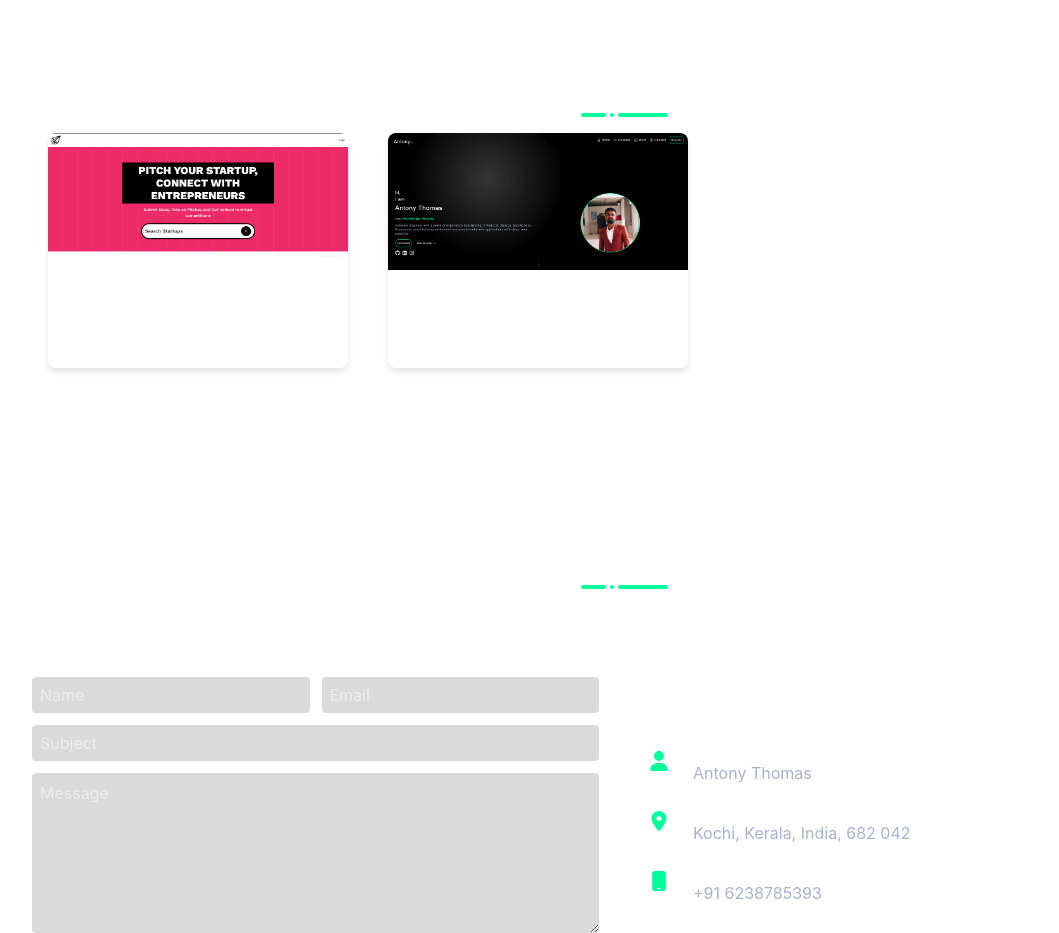
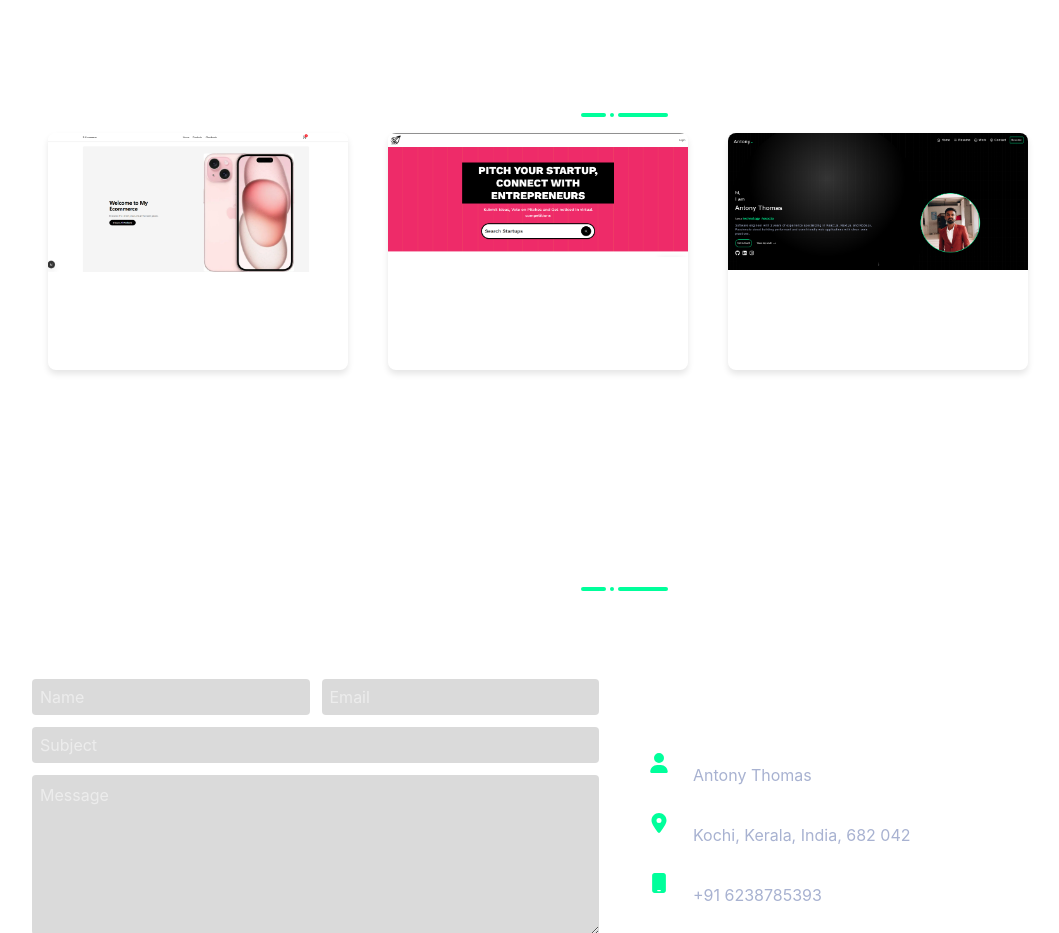
Before and after one commit to antonythomas123/Portolio, a React (Vite) app: page / in a window 1280 px wide. Shown: the part 2200-3133 px from the top of the page, without its empty margins (16-1075 px from the left). Built offline with nearby package versions, Linux system fonts and the light colour scheme.

Commit message:
New work added

```diff
--- a/src/assets/Works/index.js
+++ b/src/assets/Works/index.js
@@ -1,2 +1,3 @@
 export { default as LaunchLane } from "./Launchlane.png";
 export { default as Portfolio } from "./Portfolio.png";
+export { default as Ecom } from "./Ecom.png";
--- a/src/assets/index.js
+++ b/src/assets/index.js
@@ -1,3 +1,3 @@
 export { default as ResumeAntony } from "./Antony_Thomas.pdf";
-export { LaunchLane, Portfolio } from "./Works";
+export { LaunchLane, Portfolio, Ecom } from "./Works";
 export { default as HomeImg } from "./HomeImg.jpg";
--- a/src/data/works.js
+++ b/src/data/works.js
@@ -1,16 +1,25 @@
-import { LaunchLane, Portfolio } from "../assets";
+import { LaunchLane, Portfolio, Ecom } from "../assets";
 
 export const works = [
+  {
+    title: "E-Commerce app",
+    image: Ecom,
+    hostedLink: '',
+    github: 'https://github.com/antonythomas123/e-commerce',
+    tech: ["Next JS", "TypeScript", "Tailwind CSS", "Stripe"],
+  },
   {
     title: "Launchlane",
     image: LaunchLane,
     hostedLink: "https://launch-lane-one.vercel.app/",
     github: "https://github.com/antonythomas123/Launch-Lane",
+    tech: ["Next JS", "TypeScript", "Tailwind CSS", "Sentry", "NextAuth"]
   },
   {
     title: "Portfolio",
     image: Portfolio,
     hostedLink: 'https://portolio-v2-gilt.vercel.app/',
-    github: 'https://github.com/antonythomas123/Portolio'
+    github: 'https://github.com/antonythomas123/Portolio',
+    tech: ["React JS", "Javascript", "CSS", "Tailwind CSS", "Framer motion"]
   }
 ];
--- a/src/index.css
+++ b/src/index.css
@@ -1,10 +1,13 @@
 @import "tailwindcss";
 
-@import url('https://fonts.googleapis.com/css2?family=Cormorant+Garamond:ital,wght@0,300;0,400;0,500;0,600;0,700;1,300;1,400;1,500;1,600;1,700&family=Inter:ital,opsz,wght@0,14..32,100..900;1,14..32,100..900&family=JetBrains+Mono:ital,wght@0,100..800;1,100..800&family=Parisienne&display=swap');
+@import url("https://fonts.googleapis.com/css2?family=Cormorant+Garamond:ital,wght@0,300;0,400;0,500;0,600;0,700;1,300;1,400;1,500;1,600;1,700&family=Inter:ital,opsz,wght@0,14..32,100..900;1,14..32,100..900&family=JetBrains+Mono:ital,wght@0,100..800;1,100..800&family=Parisienne&display=swap");
 
 :root {
-    margin: 0;
-    box-sizing: border-box;
-    color: #FFFFFF;
-    font-family: 'Inter', sans-serif;
+  margin: 0;
+  box-sizing: border-box;
+  color: #ffffff;
+  font-family: "Inter", sans-serif;
+  -ms-overflow-style: none;
+
+  scrollbar-width: none;
 }
```
Also changed, not shown: src/assets/Works/ECom.png (added).
